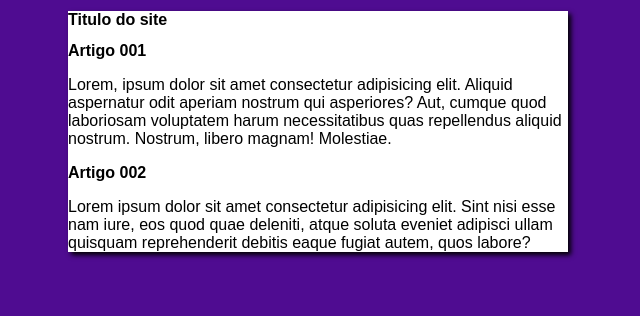
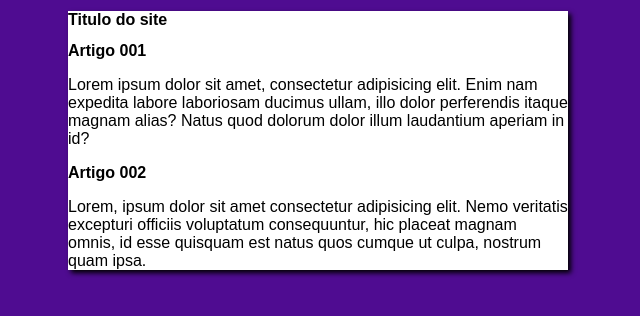
Before and after one commit to reabarreto/Project_Site, a plain HTML site: page index.html in a window 1280 px wide. Shown: the whole page, without its empty margins (322-962 px from the left). Drawn offline with Linux system fonts and the light colour scheme.

Commit message:
Update index.html

```diff
--- a/index.html
+++ b/index.html
@@ -13,11 +13,11 @@
             <h1>Titulo do site</h1>
             <article>
                 <h2>Artigo 001</h2>
-                <p>Lorem, ipsum dolor sit amet consectetur adipisicing elit. Aliquid aspernatur odit aperiam nostrum qui asperiores? Aut, cumque quod laboriosam voluptatem harum necessitatibus quas repellendus aliquid nostrum. Nostrum, libero magnam! Molestiae.</p>
+                <p>Lorem ipsum dolor sit amet, consectetur adipisicing elit. Enim nam expedita labore laboriosam ducimus ullam, illo dolor perferendis itaque magnam alias? Natus quod dolorum dolor illum laudantium aperiam in id?</p>
             </article>
             <article>
                 <h2>Artigo 002</h2>
-                <P>Lorem ipsum dolor sit amet consectetur adipisicing elit. Sint nisi esse nam iure, eos quod quae deleniti, atque soluta eveniet adipisci ullam quisquam reprehenderit debitis eaque fugiat autem, quos labore?</P>
+                <p>Lorem, ipsum dolor sit amet consectetur adipisicing elit. Nemo veritatis excepturi officiis voluptatum consequuntur, hic placeat magnam omnis, id esse quisquam est natus quos cumque ut culpa, nostrum quam ipsa.</p>
             </article>
         </header>
 
```
